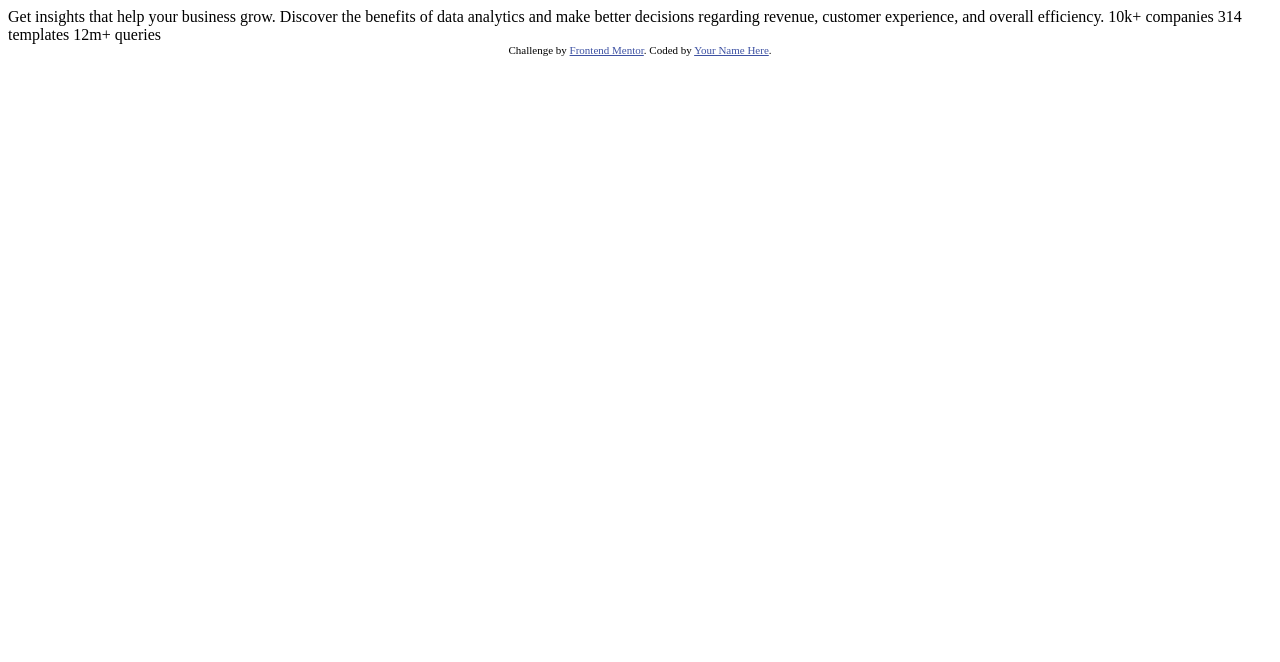
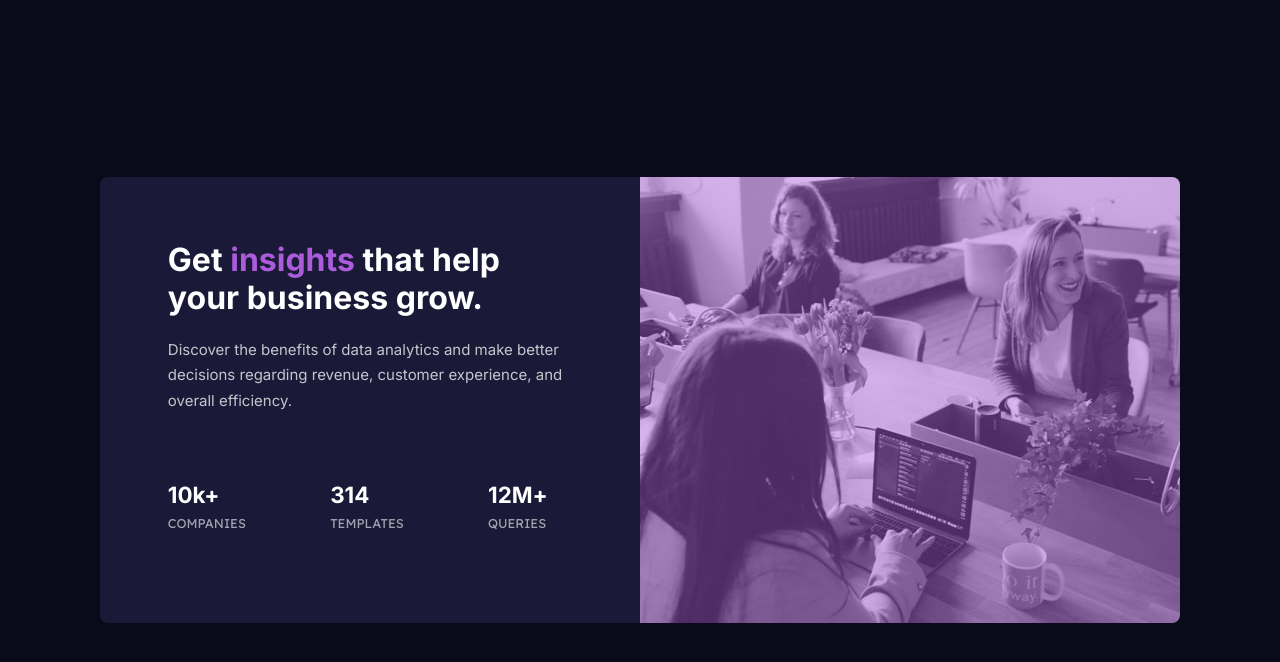
Before and after one commit to maxp421/FM-stats-preview-card, a plain HTML site: page index.html in a window 1280 px wide. Drawn offline with Linux system fonts and the light colour scheme.

Commit message:
made a stats preview card based on frontend mentor style-guide

```diff
--- /dev/null
+++ b/css/style.css
@@ -0,0 +1,286 @@
+:root {
+  --clr-primary-900: hsl(233, 47%, 7%);
+  --clr-primary-600: hsl(244, 38%, 16%);
+
+  --clr-accent-400: hsl(277, 64%, 61%);
+
+  --clr-neutral-100: hsl(0, 0%, 100%);
+  --clr-neutral-200: hsla(0, 0%, 100%, 0.75);
+  --clr-neutral-300: hsla(0, 0%, 100%, 0.6);
+
+  --ff-primary: 'Inter', sans-serif;
+  --ff-secondary: 'Lexend Deca', sans-serif;
+  --ff-primary-heading: var(--ff-primary);
+  --ff-secondary-heading: var(--ff-secondary);
+  /* font for text and descriptions of stats is secondary font */
+
+
+  --fw-regular: 400;
+  --fw-bold: 700;
+  --fs-300: 0.8rem;
+  --fs-400: 0.9375rem;
+  --fs-500: 1.2rem;
+  --fs-600: 1.4rem;
+  --fs-700: 1.8rem;
+  --fs-900: 2rem;
+
+  --fs-body: var(--fs-400);
+  --fs-primary-heading: var(--fs-700);
+
+
+}
+
+@media (min-width: 900px) {
+  :root {
+    --fs-primary-heading: var(--fs-900);
+  }
+}
+
+/* RESET */
+
+/* Box sizing rules */
+*,
+*::before,
+*::after {
+  box-sizing: border-box;
+}
+
+/* Remove default margin */
+* {
+  margin: 0;
+  padding: 0;
+  font: inherit;
+}
+
+/* Remove list styles on ul, ol elements with a list role, which suggests default styling will be removed */
+ul[role='list'],
+ol[role='list'] {
+  list-style: none;
+}
+
+/* Set core root defaults */
+html:focus-within {
+  scroll-behavior: smooth;
+}
+
+html,
+body {
+  height: 100%;
+}
+
+/* Set core body defaults */
+body {
+  text-rendering: optimizeSpeed;
+  line-height: 1.5;
+}
+
+/* A elements that don't have a class get default styles */
+a:not([class]) {
+  text-decoration-skip-ink: auto;
+}
+
+/* Make images easier to work with */
+img,
+picture {
+  max-width: 100%;
+  display: block;
+}
+
+/* Remove all animations, transitions and smooth scroll for people that prefer not to see them */
+@media (prefers-reduced-motion: reduce) {
+  html:focus-within {
+    scroll-behavior: auto;
+  }
+
+  *,
+  *::before,
+  *::after {
+    animation-duration: 0.01ms !important;
+    animation-iteration-count: 1 !important;
+    transition-duration: 0.01ms !important;
+    scroll-behavior: auto !important;
+  }
+}
+
+/* end of reset */
+
+body {
+  font-family: var(--ff-primary);
+  font-size: var(--fs-400);
+  color: var(--clr-neutral-200);
+}
+
+p:not([class]) {
+  max-width: 540px;
+  line-height: 1.7;
+}
+
+section {
+  height: 100vh;
+  display: flex;
+  align-items: center;
+  justify-content: center;
+}
+
+/* PRIDAT MAX HEIGHT NA CONTAINER, pri nizkych width je to extremne vysoke */
+.container {
+  --max-width: 375px;
+  --horizontal-padding: 1rem;
+  width: min(var(--max-width), 100% - (2 * var(--horizontal-padding)));
+  margin-inline: auto;
+  border-radius: 0.5rem;
+
+}
+
+@media(min-width: 900px) {
+  .container {
+    --max-width: 1080px;
+  }
+}
+
+.wrapper-stats-preview-card {
+  display: grid;
+  grid-auto-rows: 1fr 1.3fr;
+  grid-template-areas:
+    "image"
+    "text";
+}
+
+@media (min-width: 900px) {
+
+  .wrapper-stats-preview-card {
+    display: grid;
+    grid-auto-flow: column;
+    grid-auto-columns: 1fr;
+    grid-template-areas:
+      "text image";
+  }
+}
+
+.even-columns {
+  max-width: 380px;
+  display: flex;
+  flex-direction: column;
+  align-items: center;
+  justify-content: space-between;
+  padding-top: 1rem;
+}
+
+@media (min-width: 900px) {
+  .even-columns {
+    flex-direction: row;
+    padding-top: 12%;
+  }
+}
+
+.card-text-area {
+  grid-area: text;
+  text-align: center;
+  padding: 0.5rem 1rem 2rem;
+}
+
+@media(min-width: 900px) {
+  .card-text-area {
+    text-align: start;
+    padding-top: clamp(2rem, 5vw, 4.5rem);
+    padding-inline: clamp(2rem, 5.3vw, 6rem);
+    padding-bottom: 0;
+  }
+}
+
+.stats {
+  margin-top: 1rem;
+}
+
+
+.bg-img-business {
+  display: block;
+  grid-area: image;
+  background-image: linear-gradient(hsla(277, 64%, 61%, 0.45), hsla(277, 64%, 61%, 0.45)), url("../images/image-header-desktop.jpg");
+  background-repeat: no-repeat;
+  background-size: cover;
+  border-radius: 0.5rem 0.5rem 0 0;
+  aspect-ratio: 1.21;
+}
+
+@media (min-width: 900px) {
+  .bg-img-business {
+    border-radius: 0 0.5rem 0.5rem 0;
+  }
+}
+
+
+
+/* utility classes */
+
+:where(.flow :not(:first-child)) {
+  margin-top: 1.6rem;
+}
+
+@media(min-width: 900px) {
+  :where(.flow :not(:first-child)) {
+    margin-top: 1.2rem;
+  }
+}
+
+:where(.flow[data-spacing="tight"] :not(:first-child)) {
+  margin-top: 0.8rem;
+}
+
+.bg-clr-primary-900 {
+  background-color: var(--clr-primary-900);
+}
+
+.bg-clr-primary-600 {
+  background-color: var(--clr-primary-600);
+}
+
+.clr-neutral-100 {
+  color: var(--clr-neutral-100);
+}
+
+.clr-neutral-200 {
+  color: var(--clr-neutral-200);
+}
+
+.clr-neutral-300 {
+  color: var(--clr-neutral-300);
+}
+
+.clr-accent-400 {
+  color: var(--clr-accent-400);
+}
+
+.padding-block-900 {
+  padding-block: 5rem;
+}
+
+.margin-top-900 {
+  margin-top: 4rem;
+}
+
+.ff-secondary {
+  font-family: var(--ff-secondary);
+  line-height: 2;
+}
+
+.fs-300 {
+  font-size: var(--fs-300);
+}
+
+.fs-500 {
+  font-size: var(--fs-500);
+}
+
+.fs-600 {
+  font-size: var(--fs-600);
+}
+
+.fs-primary-heading {
+  font-size: var(--fs-primary-heading);
+  line-height: 1.2;
+}
+
+.fw-bold {
+  font-weight: var(--fw-bold);
+}
--- a/index.html
+++ b/index.html
@@ -1,33 +1,55 @@
 <!DOCTYPE html>
 <html lang="en">
+
 <head>
   <meta charset="UTF-8">
-  <meta name="viewport" content="width=device-width, initial-scale=1.0"> <!-- displays site properly based on user's device -->
+  <meta http-equiv="X-UA-Compatible" content="IE=edge">
+  <meta name="viewport" content="width=device-width, initial-scale=1.0">
+  <title>Document</title>
+  <link rel="stylesheet" href="css/style.css">
+  <link rel="preconnect" href="https://fonts.googleapis.com">
+  <link rel="preconnect" href="https://fonts.gstatic.com" crossorigin>
+  <link href="https://fonts.googleapis.com/css2?family=Inter:wght@400;700&family=Lexend+Deca&display=swap"
+    rel="stylesheet">
+</head>
 
-  <link rel="icon" type="image/png" sizes="32x32" href="./images/favicon-32x32.png">
+<body>
+  <section class="section | bg-clr-primary-900">
+    <div class="container | bg-clr-primary-600">
+      <div class="wrapper-stats-preview-card">
+        <div class="card-text-area">
+          <div class="flow">
+            <h1 class="fs-primary-heading fw-bold clr-neutral-100">Get <span class="clr-accent-400">insights</span> that
+              help your business grow.</h1>
+            <p>Discover the benefits of data analytics and make better decisions regarding revenue, customer
+              experience,
+              and overall efficiency.</p>
+          </div>
+          <div class="even-columns">
+            <div class="stats">
+              <p class="fw-bold fs-600 clr-neutral-100">10k+</p>
+              <p class="ff-secondary clr-neutral-300 fs-300 fw-regular">COMPANIES</p>
+            </div>
+            <div class="stats">
+              <p class="fw-bold fs-600 clr-neutral-100">314</p>
+              <p class="ff-secondary clr-neutral-300 fs-300 fw-regular">TEMPLATES</p>
+            </div>
+            <div class="stats">
+              <p class="fw-bold fs-600 clr-neutral-100">12M+</p>
+              <p class="ff-secondary clr-neutral-300 fs-300 fw-regular">QUERIES</p>
+            </div>
+          </div>
+        </div>
 
-  <title>Frontend Mentor | Stats preview card component</title>
+        <!-- GIVE DESCRIPTION TO IMAGE LIKE ALT TEXT (google) -->
+        <div>
+          <span class="bg-img-business" role="img"
+            aria-label="Three women in business clothing sitting at a table with their laptops."></span>
+        </div>
+      </div>
+    </div>
+  </section>
 
-  <!-- Feel free to remove these styles or customise in your own stylesheet 👍 -->
-  <style>
-    .attribution { font-size: 11px; text-align: center; }
-    .attribution a { color: hsl(228, 45%, 44%); }
-  </style>
-</head>
-<body>
+</body>
 
-  Get insights that help your business grow.
-
-  Discover the benefits of data analytics and make better decisions regarding revenue, customer
-  experience, and overall efficiency.
-
-  10k+ companies
-  314 templates
-  12m+ queries
-
-  <div class="attribution">
-    Challenge by <a href="https://www.frontendmentor.io?ref=challenge" target="_blank">Frontend Mentor</a>.
-    Coded by <a href="#">Your Name Here</a>.
-  </div>
-</body>
 </html>
```
Also changed, not shown: 3 other files.
